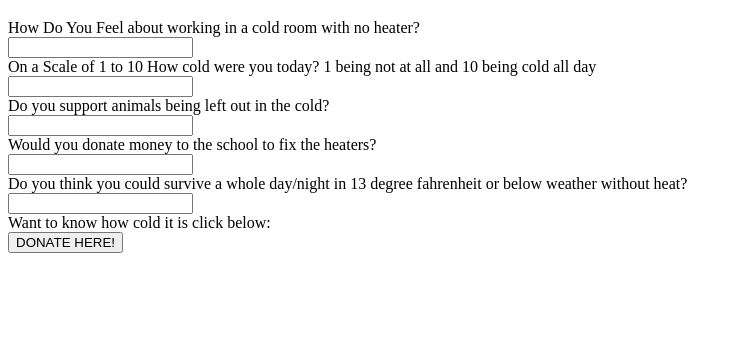
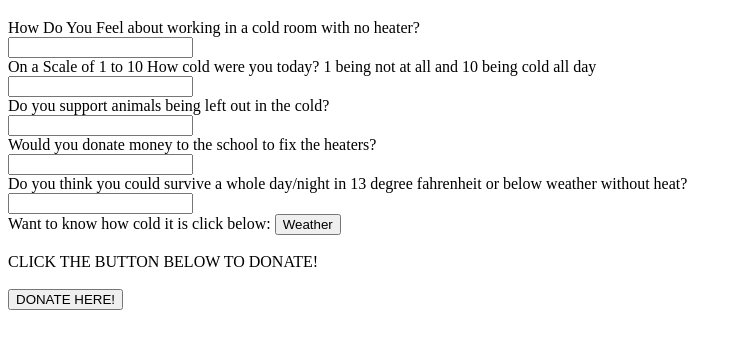
Before and after one commit to evcoreas/Heat_for_all, a plain HTML site: page donate.html in a window 1280 px wide. Shown: the part 131-480 px from the top of the page, without its empty margins (0-742 px from the left). Drawn offline with Linux system fonts and the light colour scheme.

Commit message:
update files

```diff
--- a/donate.html
+++ b/donate.html
@@ -3,7 +3,7 @@
 <head>
 	<meta charset="UTF-8">
 	<link rel="stylesheet" type="css/text" href="style.css">
-	<title>Forum</title>
+	<title>Donate</title>
 </head>
 	<body>
 		<nav>
@@ -28,8 +28,9 @@
 			<br><input type="text"><br>
 			Do you think you could survive a whole day/night in 13 degree fahrenheit or below weather without heat?
 			<br><input type="text"><br>
-			Want to know how cold it is click below:
-
+			Want to know how cold it is click below: <button><a href:"https://weather.com">Weather</a></button>
+			<br><br>
+			CLICK THE BUTTON BELOW TO DONATE!<br>
 			<br><button type="button"> DONATE HERE!</button>
 
 
```
